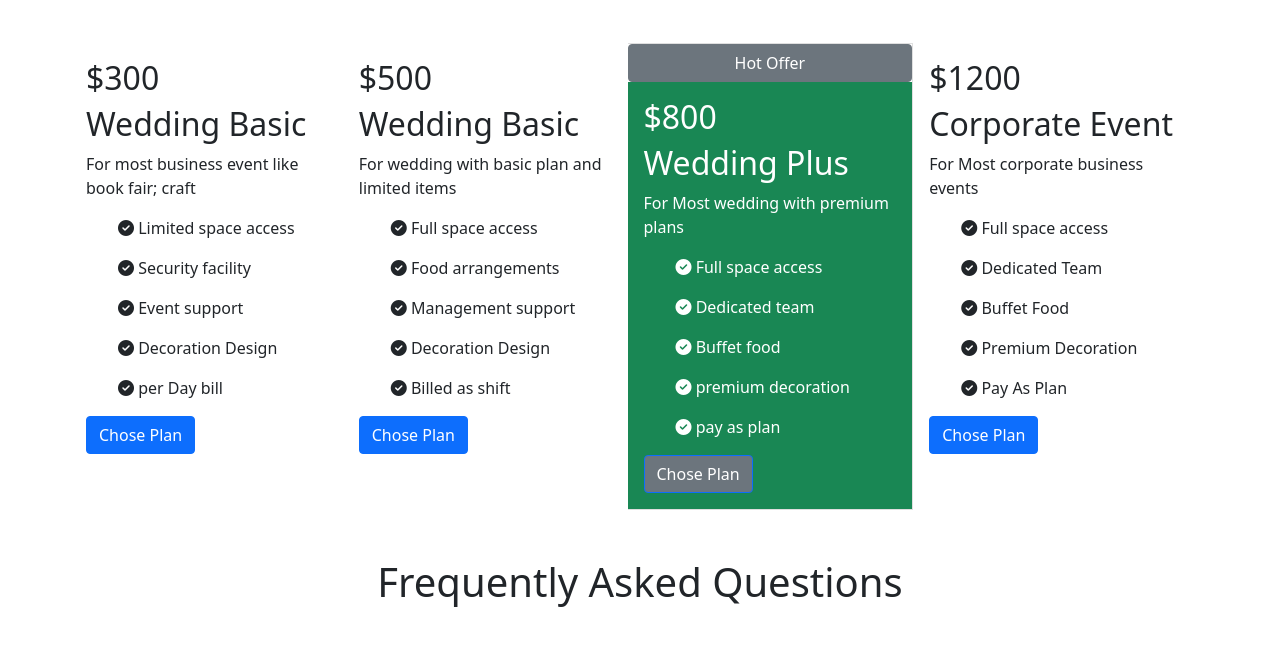
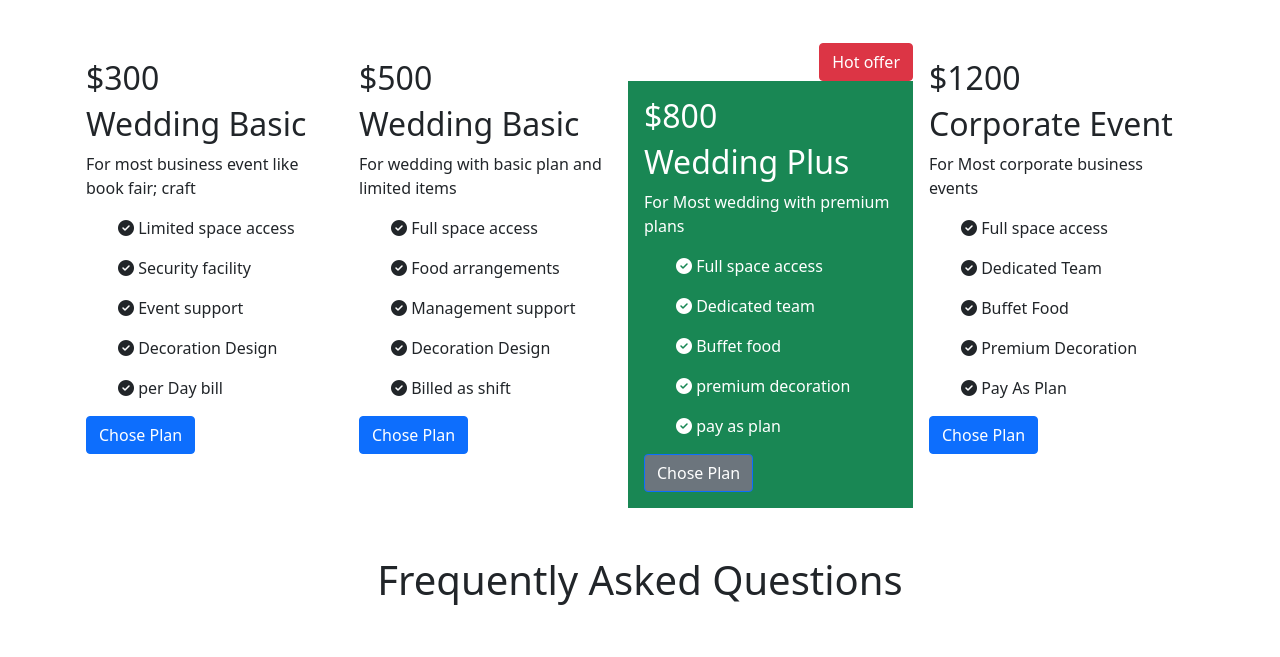
Before and after one commit to Hridoyshom/convention-center, a plain HTML site: page index.html in a window 1280 px wide. Shown: the part 752-1409 px from the top of the page. Drawn offline with nearby package versions, Linux system fonts and the light colour scheme.

Commit message:
css added

```diff
--- a/index.html
+++ b/index.html
@@ -12,6 +12,13 @@
 
     <!-- kit code  -->
     <script src="https://kit.fontawesome.com/b23c410fe0.js" crossorigin="anonymous"></script>
+
+    <link rel="preconnect" href="https://fonts.googleapis.com">
+    <link rel="preconnect" href="https://fonts.gstatic.com" crossorigin>
+    <link
+        href="https://fonts.googleapis.com/css2?family=Lato&family=Poppins:wght@500&family=Source+Sans+Pro:wght@300&display=swap"
+        rel="stylesheet">
+
 </head>
 
 <body>
@@ -203,10 +210,11 @@
                     </div>
 
                 </div>
-                <div class="card  ">
-                    <button type="button" class="btn btn-secondary" data-bs-toggle="tooltip" data-bs-placement="right"
-                        title="Hot Offer">
-                        Hot Offer
+
+                <div class="card border-0  ">
+                    <button type="button border-0 " class="btn btn-danger ms-lg-auto  " data-bs-toggle="tooltip"
+                        data-bs-placement="left" title="Hot offer">
+                        Hot offer
                     </button>
                     <div class="card-body bg-success text-white border-0 ">
 
@@ -248,10 +256,13 @@
                             Plan</button>
                     </div>
                 </div>
+
                 <div class="card border-0 ">
+
 
                     <div class="card-body  ">
                         <h2 class="card-title">$1200</h2>
+
                         <h2>Corporate Event</h2>
                         <p class="card-text">For Most corporate business events </p>
                         <ul>
@@ -374,8 +385,8 @@
 
     </section>
     <!-- footer start -->
-    <footer class=" bg-dark text-white d-flex mt-5 ">
-        <div class="captain col-6 p-3 mb-2">@2022 All Rights Reserved
+    <footer class=" bg-black text-white d-flex mt-5 ">
+        <div class="captain col-6 p-3 mb-2">©2022 All Rights Reserved
         </div>
 
         <div class="logo col-6">
--- /dev/null
+++ b/style.css
@@ -0,0 +1,5 @@
+body{
+    font-family: 'Lato', sans-serif;
+font-family: 'Poppins', sans-serif;
+font-family: 'Source Sans Pro', sans-serif;
+}
```
